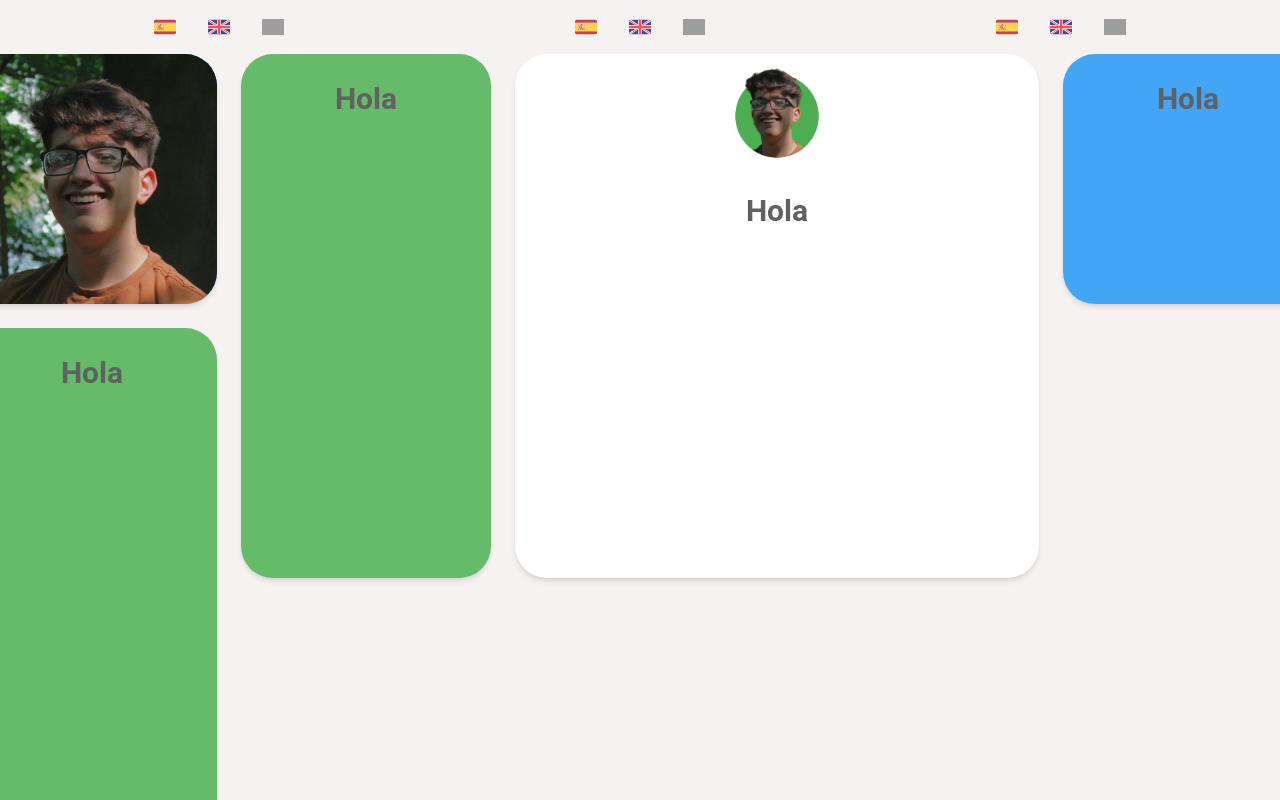
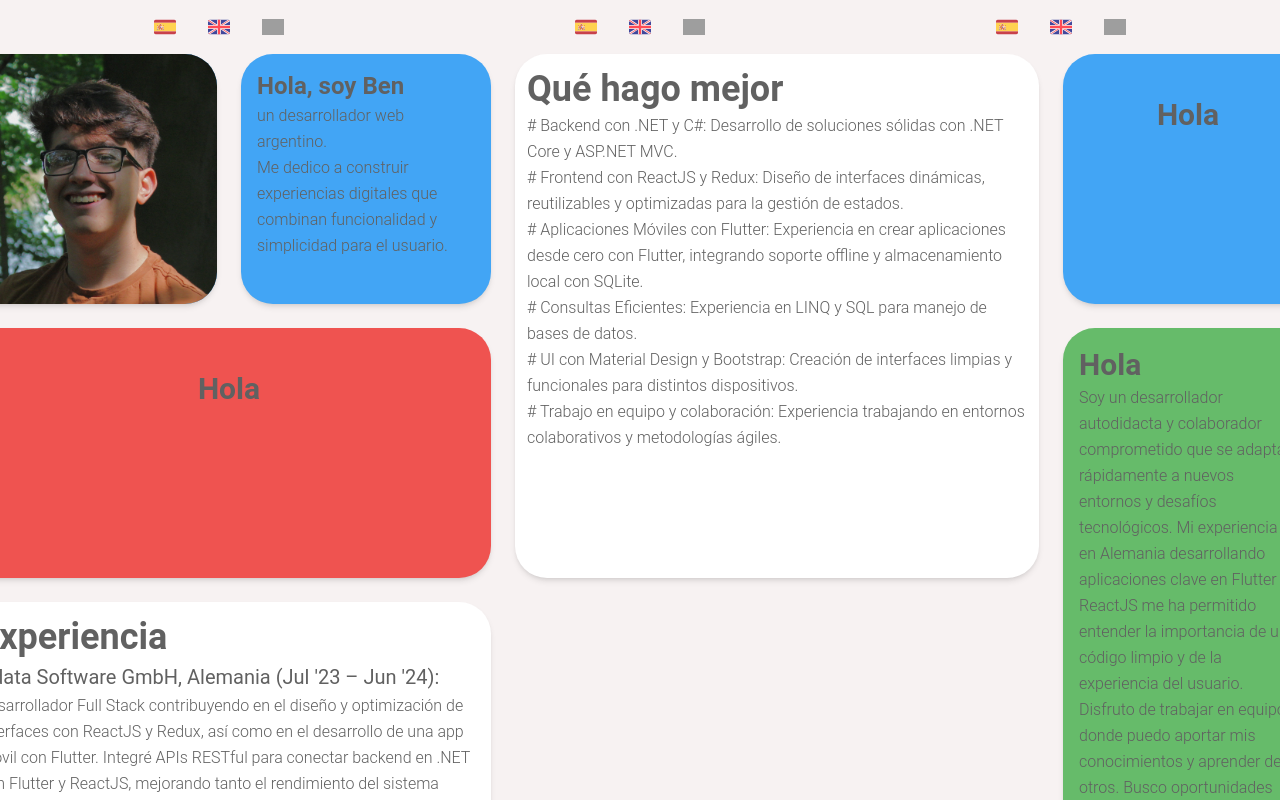
Before and after one commit to benlopez00/My-Portfolio, a Next.js app: page / in a window 1280 px wide. Shown: the top 800 px of the page. Built offline with nearby package versions, Linux system fonts and the light colour scheme; grey boxes are pictures that could not be loaded.

Commit message:
Agregados primeros textos

```diff
--- a/src/app/page.js
+++ b/src/app/page.js
@@ -29,40 +29,78 @@ export default function Component() {
 				<Card className="col-span-1 aspect-[1/1] bg-blue-400 card">
 					<img src="/Big_Ben.jpg" alt="Big Ben" className="w-full h-full object-cover card" />
 				</Card>
-				<Card className="w-full h-full row-span-2 bg-green-400 card">
+				<Card className="col-span-1 bg-blue-400 card p-4 w-[250px] h-[250px]">
+					<CardBody className="p-0">
+						<Typography variant="h4">
+							Hola, soy Ben
+						</Typography>
+						<Typography variant="paragraph">
+							un desarrollador web argentino.
+						</Typography>
+						<Typography variant="paragraph">
+							Me dedico a construir experiencias digitales que combinan funcionalidad y simplicidad para el usuario.
+						</Typography>
+					</CardBody>
+				</Card>
+				<Card className="card col-span-2 row-span-2 w-full h-full bg-white flex items-center p-3">
+					<CardBody className="p-0">
+						<Typography variant="h2">
+							Qué hago mejor
+						</Typography>
+						<Typography variant="paragraph">
+							<ul>
+								<li># Backend con .NET y C#: Desarrollo de soluciones sólidas con .NET Core y ASP.NET MVC.</li>
+								<li># Frontend con ReactJS y Redux: Diseño de interfaces dinámicas, reutilizables y optimizadas para la gestión de estados.</li>
+								<li># Aplicaciones Móviles con Flutter: Experiencia en crear aplicaciones desde cero con Flutter, integrando soporte offline y almacenamiento local con SQLite.</li>
+								<li># Consultas Eficientes: Experiencia en LINQ y SQL para manejo de bases de datos.</li>
+								<li># UI con Material Design y Bootstrap: Creación de interfaces limpias y funcionales para distintos dispositivos.</li>
+								<li># Trabajo en equipo y colaboración: Experiencia trabajando en entornos colaborativos y metodologías ágiles.</li>
+							</ul>
+						</Typography>
+					</CardBody>
+				</Card>
+				<Card className="col-span-1 aspect-[1/1] bg-blue-400 card p-4">
 					<CardBody className="text-center">
 						<Typography variant="h3">
 							Hola
 						</Typography>
 					</CardBody>
 				</Card>
-				<Card className="card col-span-2 row-span-2 w-full h-full bg-white flex items-center p-3">
-					<div className="">
-						<Image
-							src="/perfil_Blanco.png"
-							alt="Profile illustration"
-							width={100}
-							height={100}
-							className="bg-orange-500 object-cover"
-						/>
-					</div>
+				<Card className="w-full h-full col-span-2 bg-red-400 card p-4">
 					<CardBody className="text-center">
 						<Typography variant="h3">
 							Hola
 						</Typography>
 					</CardBody>
 				</Card>
-				<Card className="col-span-1 aspect-[1/1] bg-blue-400 card">
-					<CardBody className="text-center">
+				<Card className="w-full h-full row-span-3 bg-green-400 card p-4">
+					<CardBody className="p-0">
 						<Typography variant="h3">
 							Hola
 						</Typography>
+						<Typography variant="paragraph">
+							Soy un desarrollador autodidacta y colaborador comprometido que se adapta rápidamente a nuevos entornos y desafíos tecnológicos. Mi experiencia en Alemania desarrollando aplicaciones clave en Flutter y ReactJS me ha permitido entender la importancia de un código limpio y de la experiencia del usuario. Disfruto de trabajar en equipo, donde puedo aportar mis conocimientos y aprender de otros. Busco oportunidades para seguir creciendo, aportar y hacer una diferencia en proyectos que tengan un impacto positivo en los usuarios.
+						</Typography>
 					</CardBody>
 				</Card>
-				<Card className="w-full h-full row-span-2 bg-green-400 card">
-					<CardBody className="text-center">
-						<Typography variant="h3">
-							Hola
+				<Card className="card col-span-2 row-span-2 w-full h-full bg-white flex items-center p-3">
+					<CardBody className="p-0">
+						<Typography variant="h2">
+							Experiencia
+						</Typography>
+						<Typography variant="lead">
+							Adata Software GmbH, Alemania (Jul '23 – Jun '24):
+						</Typography>
+						<Typography variant="paragraph">
+							Desarrollador Full Stack contribuyendo en el diseño y optimización de interfaces con ReactJS y Redux, así como en el desarrollo de una app móvil con Flutter. Integré APIs RESTful para conectar backend en .NET con Flutter y ReactJS, mejorando tanto el rendimiento del sistema como la experiencia del usuario.
+							Principales Logros:
+						</Typography>
+						<Typography variant="paragraph">
+							<ul>
+								<li># Rediseño del Portal Mitarbeiter para hacerlo responsive y dinámico.</li>
+								<li># Desarrollo de soluciones escalables y reutilizables en .NET y ReactJS.</li>
+								<li># Implementación de metodologías Agile/Scrum para gestionar y priorizar tareas.</li>
+							</ul>
 						</Typography>
 					</CardBody>
 				</Card>
```
